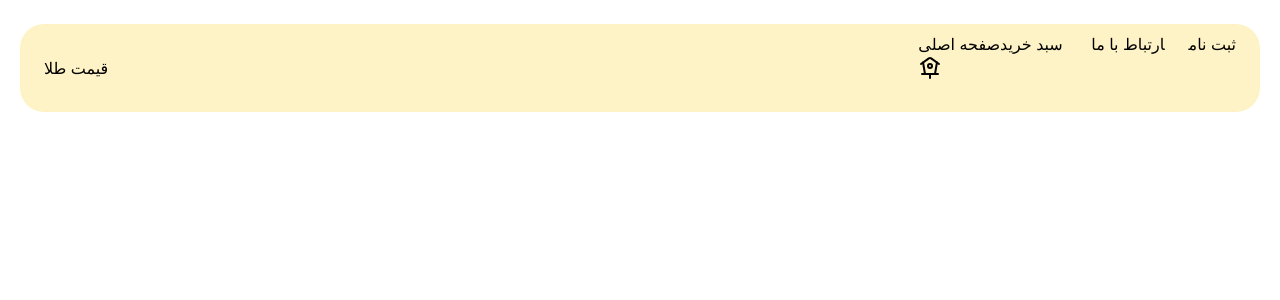
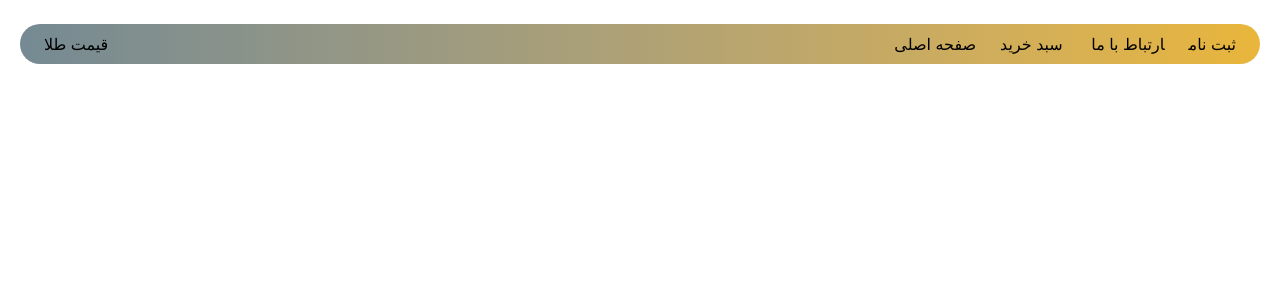
Before and after one commit to mahdiyehhaj497-oss/MoonGold-Gallery, a React (Vite) app: page / in a window 1280 px wide. Shown: the top 300 px of the page. Built offline with nearby package versions, Linux system fonts and the light colour scheme.

Commit message:
add collor

```diff
--- a/src/component/shared/Navbar.jsx
+++ b/src/component/shared/Navbar.jsx
@@ -1,12 +1,12 @@
 
-import { Birdhouse } from "lucide-react";
+
 import { Link } from "react-router-dom";
 
 
 export default function Navbar() {
     return (
       <>
-        <div className="flex justify-center items-center  bg-amber-100 py-2 mx-5 rounded-3xl">
+        <div className="flex justify-center items-center bg-linear-to-r from-[#758A93] to-[#E9B63B] py-2 mx-5 rounded-3xl">
           <div className="mr-auto">
             <span className="ml-6">قیمت طلا</span>
           </div>
@@ -21,10 +21,7 @@ export default function Navbar() {
               <span className="mr-6">سبد خرید</span>
             </Link>
             <Link to="/">
-              <span className="mr-6">
-                صفحه اصلی
-                <Birdhouse/>
-              </span>
+              <span className="mr-6">صفحه اصلی</span>
             </Link>
           </div>
         </div>
--- a/src/pages/HomePage.jsx
+++ b/src/pages/HomePage.jsx
@@ -6,7 +6,7 @@ export default function HomePage() {
         <div className=" pt-6">
           <Navbar />
 
-          <div className="bg-[url('')] bg-center bg-cover h-72"></div>
+          <div className="bg-[url('')] bg-center bg-cover"></div>
         </div>
       </>
     );
```
